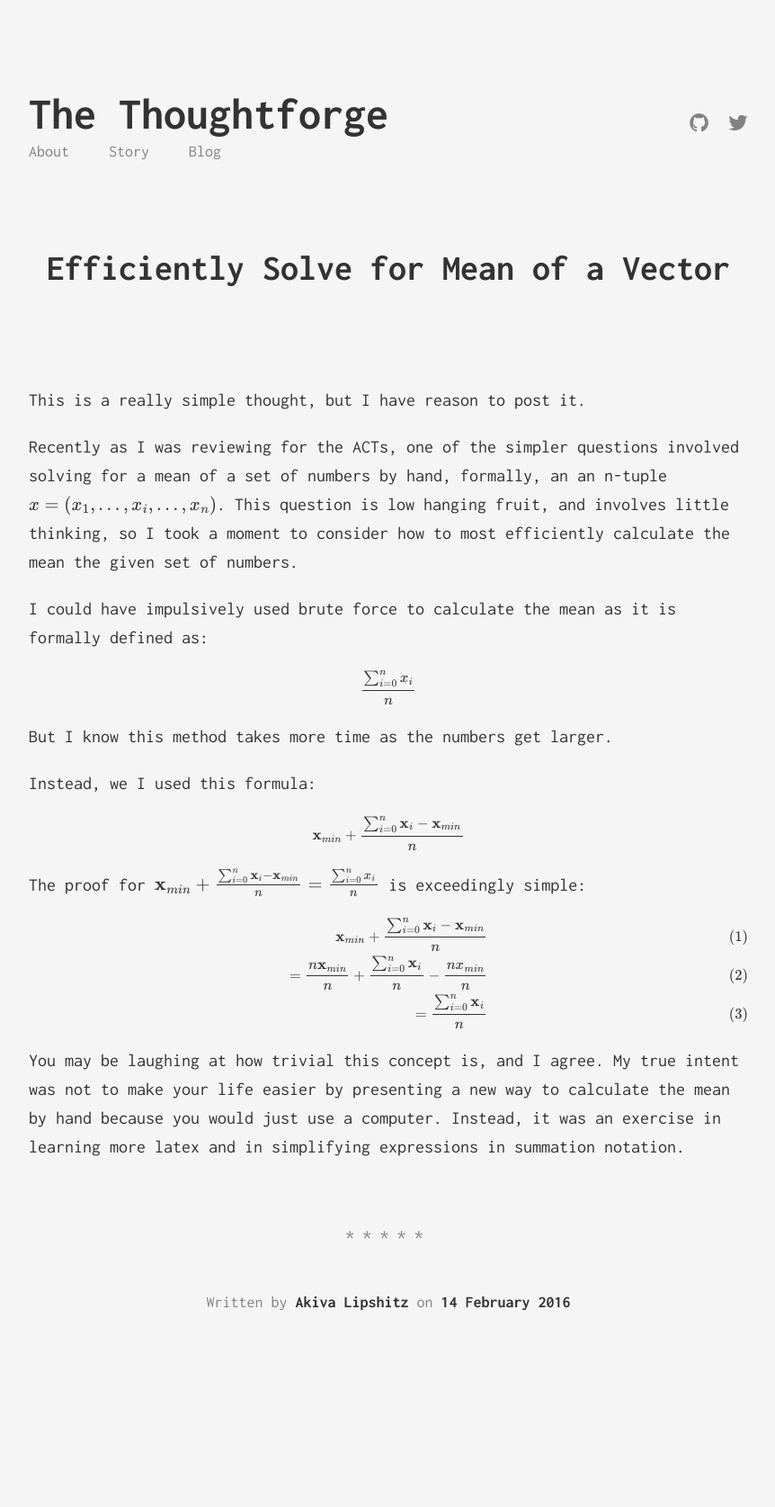
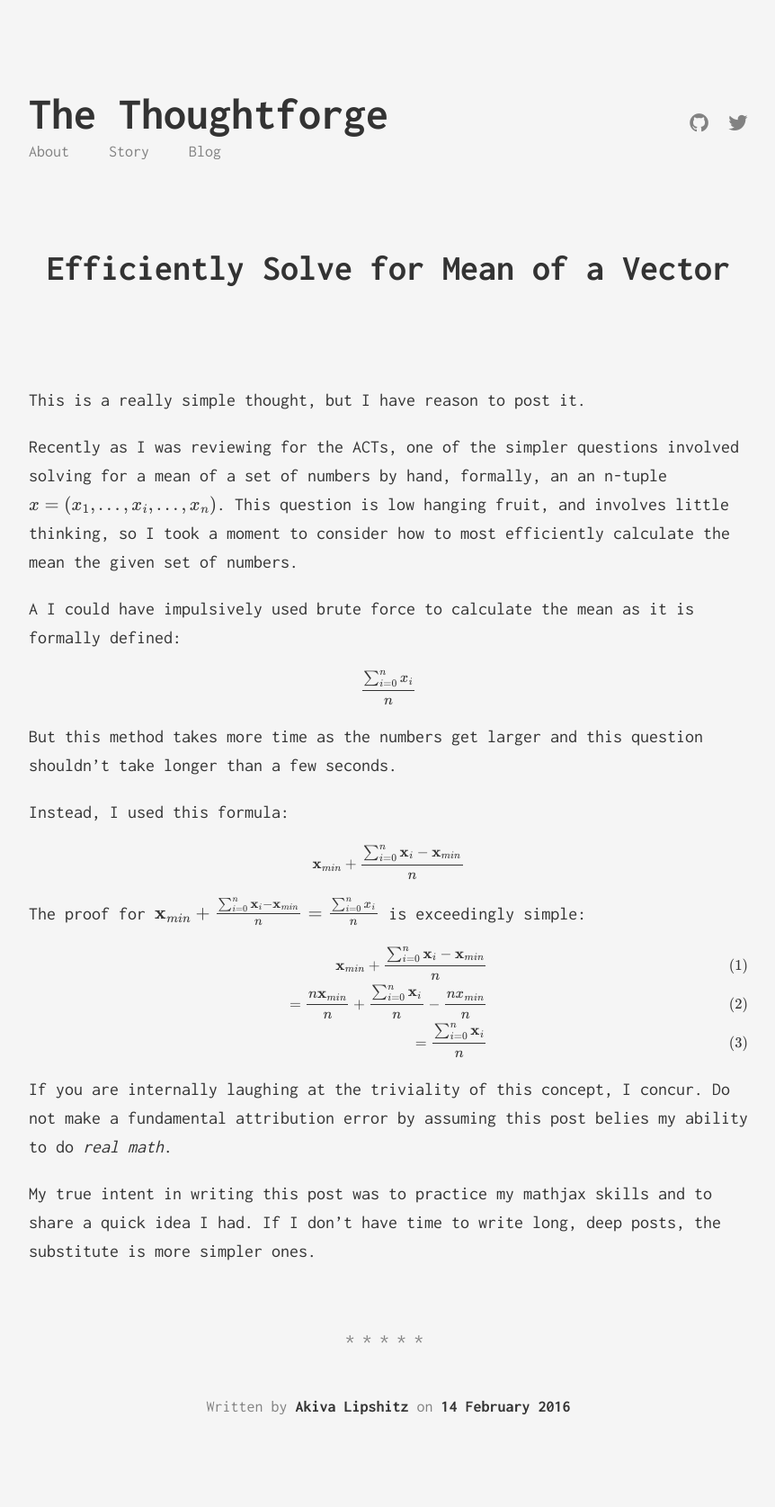
Before and after one commit to aclinnovator/aclinnovator.github.io, a Jekyll site: the page built from _posts/2016-02-14-efficiently-solve-for-mean-of-a-vector.markdown, in a window 1280 px wide. Shown: the whole page at 90% size, without its empty margins (208-1070 px from the left). Built offline with Jekyll 4.4.1, drawn with Linux system fonts in a browser that asks for light colours; Markdown is read by kramdown in place of the engine named in the settings; formulas are drawn with MathJax 3; before the commit the page ends 1559 px from its top, so only the background shows below that.

Commit message:
Update 2016-02-14-efficiently-solve-for-mean-of-a-vector.markdown

```diff
--- a/_posts/2016-02-14-efficiently-solve-for-mean-of-a-vector.markdown
+++ b/_posts/2016-02-14-efficiently-solve-for-mean-of-a-vector.markdown
@@ -8,13 +8,13 @@ This is a really simple thought, but I have reason to post it.
 
 Recently as I was reviewing for the ACTs, one of the simpler questions involved solving for a mean of a set of numbers by hand, formally, an an n-tuple $x=(x_1,...,x_i,...,x_n)$. This question is low hanging fruit, and involves little thinking, so I took a moment to consider how to most efficiently calculate the mean the given set of numbers.
 
-I could have impulsively used brute force to calculate the mean as it is formally defined as:
+A I could have impulsively used brute force to calculate the mean as it is formally defined:
 
 $$\frac{\sum_{i=0}^n{x_i}}{n}$$
 
-But I know this method takes more time as the numbers get larger.
+But this method takes more time as the numbers get larger and this question shouldn't take longer than a few seconds.
 
-Instead, we I used this formula:
+Instead, I used this formula:
 
 $$\textbf{x}_{min}+\frac{\sum_{i=0}^n{\textbf{x}_i-\textbf{x}_{min}}}{n}$$
 
@@ -26,4 +26,6 @@ $$\begin{align}
    = \frac{\sum_{i=0}^n{\textbf{x}_i}}{n}\tag 3\\
 \end{align}$$
 
-You may be laughing at how trivial this concept is, and I agree. My true intent was not to make your life easier by presenting a new way to calculate the mean by hand because you would just use a computer. Instead,  it was an exercise in learning more latex and in simplifying expressions in summation notation.
+If you are internally laughing at the triviality of this concept, I concur. Do not make a fundamental attribution error by assuming this post belies my ability to do *real math*.
+
+My true intent in writing this post was to practice my mathjax skills and to share a quick idea I had. If I don't have time to write long, deep posts, the substitute is more simpler ones.
```
